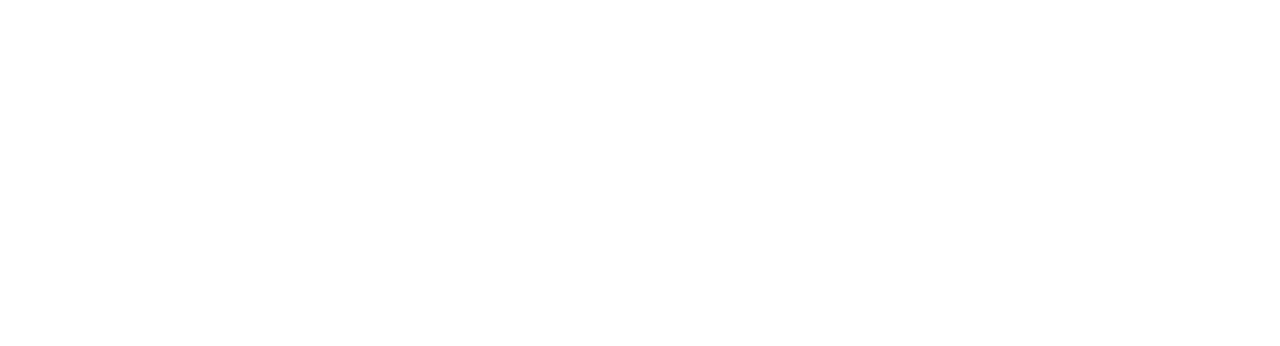
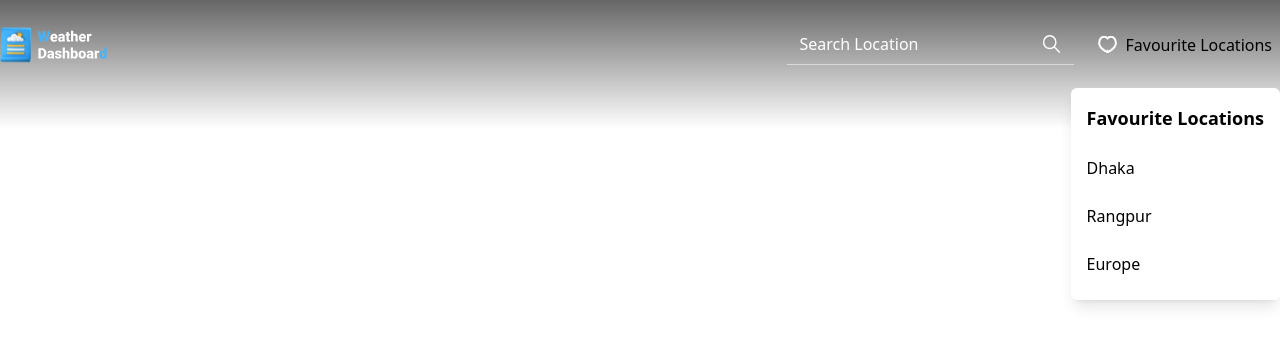
Before and after one commit to asifAhemmed/react-weather-app, a React (Vite) app: page / in a window 1280 px wide. Shown: the top 346 px of the page. Built offline with nearby package versions, Linux system fonts and the light colour scheme.

Commit message:
header component created

```diff
--- a/src/App.jsx
+++ b/src/App.jsx
@@ -1,10 +1,11 @@
+import Page from "./page";
 
 
 const App = () => {
   return (
-    <div>
-
-    </div>
+    <>
+      <Page />
+    </>
   );
 };
 
--- /dev/null
+++ b/src/Page.jsx
@@ -0,0 +1,12 @@
+import Header from "./components/header/Header";
+
+
+const Page = () => {
+    return (
+        <div>
+            <Header />
+        </div>
+    );
+};
+
+export default Page;
--- /dev/null
+++ b/src/components/header/FavoriteList.jsx
@@ -0,0 +1,12 @@
+import HeartImage from "../../assets/heart.svg";
+
+const FavoriteList = () => {
+    return (
+        <div className="p-2 hover:bg-black/30 cursor-pointer flex gap-2 items-center rounded-md transition-all">
+            <img src={HeartImage} alt="" />
+            <span>Favourite Locations</span>
+        </div>
+    );
+};
+
+export default FavoriteList;
--- /dev/null
+++ b/src/components/header/FavoriteListModal.jsx
@@ -0,0 +1,16 @@
+
+
+const FavoriteListModal = () => {
+    return (
+        <div className="max-w-xs py-4 bg-white rounded-md border-gray-500 absolute right-0 top-16 text-black shadow-lg ">
+            <h3 className="text-lg font-bold px-4">Favourite Locations</h3>
+            <ul className="space-y-2 mt-4 *:py-2 *:px-4 *:cursor-pointer">
+                <li className="hover:bg-gray-200">Dhaka</li>
+                <li className="hover:bg-gray-200">Rangpur</li>
+                <li className="hover:bg-gray-200">Europe</li>
+            </ul>
+        </div>
+    );
+};
+
+export default FavoriteListModal;
--- /dev/null
+++ b/src/components/header/Header.jsx
@@ -0,0 +1,23 @@
+import FavoriteList from "./FavoriteList";
+import FavoriteListModal from "./FavoriteListModal";
+import Logo from "./Logo";
+import Search from "./Search";
+
+
+const Header = () => {
+    return (
+        <header className="fixed w-full top-0 z-50 bg-linear-to-b from-black/60 to-black/0 pb-10">
+            <nav className="container flex items-center justify-between py-6">
+                <Logo />
+
+                <div className="flex items-center gap-4 relative">
+                    <Search />
+                    <FavoriteList />
+                    <FavoriteListModal />
+                </div>
+            </nav>
+        </header>
+    );
+};
+
+export default Header;
--- /dev/null
+++ b/src/components/header/Logo.jsx
@@ -0,0 +1,13 @@
+import LogoImage from "../../assets/logo.svg";
+
+const Logo = () => {
+    return (
+        <>
+            <a href="./index.html">
+                <img className="h-9" src={LogoImage} alt="Weather App" />
+            </a>
+        </>
+    );
+};
+
+export default Logo;
--- /dev/null
+++ b/src/components/header/Search.jsx
@@ -0,0 +1,17 @@
+import SearchImage from "../../assets/search.svg";
+
+const Search = () => {
+    return (
+        <form action="#">
+            <div className="flex items-center space-x-2 py-2 px-3 group focus-within:bg-black/30 transition-all border-b border-white/50 focus-within:border-b-0 focus-within:rounded-md">
+                <input className="bg-transparent  placeholder:text-white text-white w-full text-xs md:text-base outline-none border-none"
+                    type="search" placeholder="Search Location" required />
+                <button type="submit">
+                    <img src={SearchImage} />
+                </button>
+            </div>
+        </form>
+    );
+};
+
+export default Search;
```
